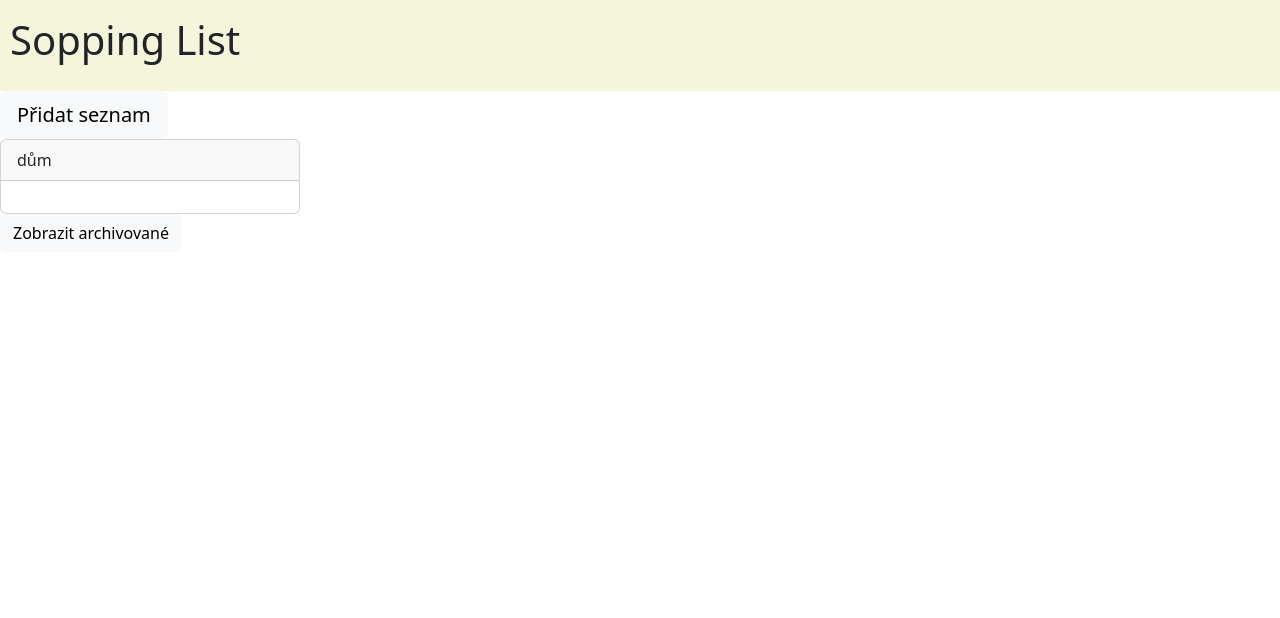
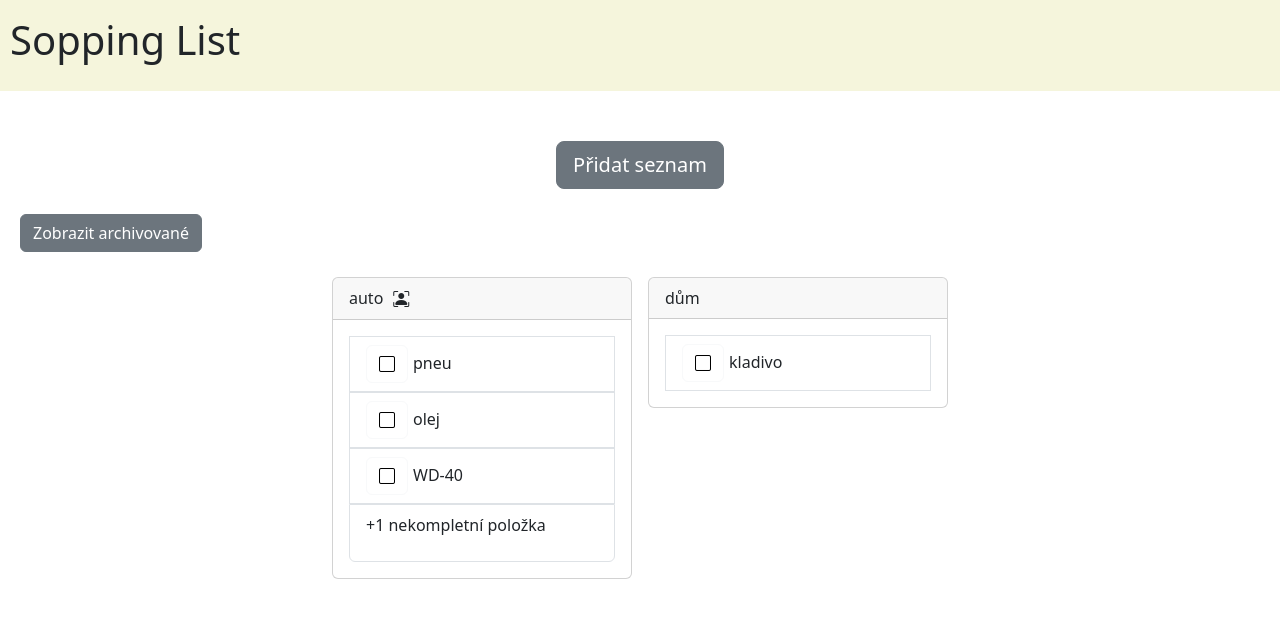
Before and after one commit to pepis-cz/Shopping-List, a React (Create React App) app in the folder client/: page / in a window 1280 px wide. Shown: the top 618 px of the page. Built offline with nearby package versions, Linux system fonts and the light colour scheme.

Commit message:
poslední frontend update
hotová implementace nákupního seznamu

```diff
--- a/client/src/App.js
+++ b/client/src/App.js
@@ -33,31 +33,41 @@ function App() {
 
         items: [
           {
+            id: '0',
+            name: 'pneu',
+            status: false
+          },
+          {
             id: '1',
-            name: 'key',
+            name: 'olej',
             status: false
           },
           {
             id: '2',
-            name: 'value',
+            name: 'WD-40',
             status: false
           },
           {
             id: '3',
-            name: 'value',
+            name: 'benzín',
             status: false
-          },
+          }
         ],
 
         owner: '2',
         members: ['2', '1'],
-        archived: true
+        archived: false
       },
       {
-        id: '1',
+        id: '2',
         title: 'dům',
 
         items: [
+          {
+            id: '0',
+            name: 'kladivo',
+            status: false
+          }
         ],
 
         owner: '3',
--- a/client/src/Components/home-page/add-list.jsx
+++ b/client/src/Components/home-page/add-list.jsx
@@ -1,7 +1,7 @@
 import Button from 'react-bootstrap/Button'
 import ShoppingList from '../shopping-list/shopping-list';
 
-function AddList({ lists, setLists, userId, users, show, setShow }) {
+function AddList({ lists, setLists, userId, users, show, setShow, listId, setListId }) {
 
     const handleAdd = () => {
         const newList = {
@@ -17,14 +17,18 @@ function AddList({ lists, setLists, userId, users, show, setShow }) {
 
         setLists(prev => [...prev, newList]);
         setShow(true);
+        setListId(newList.id);
     }
 
     return (
         <>
-            <Button style = {{justifyContent: 'middle'}} variant = 'light' size = 'lg' onClick = {handleAdd}>
+            <div style = {{display: 'flex', justifyContent: 'center', marginTop: '50px', paddingBottom: "25px"}}>
+                <Button variant = 'secondary' size = 'lg' onClick = {handleAdd}>
                     Přidat seznam
                 </Button>
+            </div>
 
+            {listId === lists[lists.length-1] &&
                 <ShoppingList
                     users = {users}
                     shopList = {lists[lists.length-1]}
@@ -33,7 +37,9 @@ function AddList({ lists, setLists, userId, users, show, setShow }) {
                     setLists = {setLists}
                     show = {show}
                     setShow = {setShow}
+                    setListId = {setListId}
                 />
+            }
         </>
     )
 }
--- a/client/src/Components/home-page/card.jsx
+++ b/client/src/Components/home-page/card.jsx
@@ -3,7 +3,7 @@ import Button from 'react-bootstrap/Button'
 import ListGroup from 'react-bootstrap/ListGroup'
 import Card from 'react-bootstrap/Card'
 
-function Cards({ users, userId, lists, setLists, archived, show, setShow }) {
+function Cards({ users, userId, lists, setLists, condition, show, setShow, listId, setListId }) {
 
     const handleStatus = (id) => {
         setLists(prev => {
@@ -15,26 +15,47 @@ function Cards({ users, userId, lists, setLists, archived, show, setShow }) {
         });
     }
 
-    const handleClick = () => {
-        setShow(true)
+    const handleClick = (id) => {
+        setShow(true);
+        setListId(id);
     }
 
     return (
         <>
-            {lists.filter(item => item.archived === archived && item.members.includes(userId)).map(obj => (
-                <>
-                    <Card style={{ width: '300px' }} onClick = {handleClick} key = {obj.id}>
-                        <Card.Header>
-                            {obj.title === '' ? "list" : obj.title}
+        <div style = {{justifyContent: 'center', display: 'flex', flexWrap: 'wrap', gap: '16px'}}>
+            {lists.filter(item => ( condition ? item.archived === false && item.members.includes(userId) : item.members.includes(userId) )).map(obj => (
+                <div>
+                    <Card style={{width: '300px', minHeight: '130px'}} onClick = {() => handleClick(obj.id)} key = {obj.id}>
+                        <Card.Header style = {{
+                                maxWidth: '300px',
+                                display: 'flex',
+                                whiteSpace: 'nowrap'
+                            }}>
+                            <div style = {{
+                                maxWidth: '240px',
+                                overflow: 'hidden',
+                                textOverflow: 'ellipsis',
+                                whiteSpace: 'nowrap',
+                                marginRight: '5px'
+                            }}>
+                                {obj.title === '' ? "bezejmenný" : obj.title}
+                            </div>
+
+                            {obj.archived &&
+                                <i style = {{paddingTop: '1px'}} className = 'bi bi-archive-fill'/>
+                            }
+                            {obj.owner === userId &&
+                                <i style = {{marginLeft: '5px', paddingTop: '1px'}} className = 'bi bi-person-bounding-box'/>
+                            }
                         </Card.Header>
 
                         <Card.Body>
 
                             <ListGroup style = {{display: "flex"}}>
 
-                            {obj.items.length !== 0 &&
+                                {obj.items.filter(item => item.status === false).length !== 0 ?
                                     <>
-                                    {obj.items.filter(item => item.status === false).slice(0, 5).map((item) =>
+                                        {obj.items.filter(item => item.status === false).slice(0, 3).map((item) =>
                                             <div key = {item.id}>
                                                 <ListGroup.Item style = {{display: "flex"}}>
                                                     <Button variant = 'light' style = {{background: 'transparent', marginRight: '5px'}} onClick = {(e) => {
@@ -57,15 +78,19 @@ function Cards({ users, userId, lists, setLists, archived, show, setShow }) {
                                             </div>
                                         )}
                                     </>
+                                    :
+                                    <p style = {{display: 'flex', justifyContent: 'center', opacity: '80%'}}>
+                                        {obj.items.length ? 'hotový seznam' : 'prázdný seznam'}
+                                    </p>
                                 }
 
-                                {obj.items.filter(item => item.status === false).length > 5 &&
+                                {obj.items.filter(item => item.status === false).length > 3 &&
                                     <ListGroup.Item>
                                         <p>+
-                                            {obj.items.filter(item => item.status === false).length - 5}
+                                            {obj.items.filter(item => item.status === false).length - 3}
 
-                                            {obj.items.filter(item => item.status === false).length - 5 > 1 ?
-                                                (obj.items.filter(item => item.status === false).length - 5 > 4 ?
+                                            {obj.items.filter(item => item.status === false).length - 3 > 1 ?
+                                                (obj.items.filter(item => item.status === false).length - 3 > 4 ?
                                                 " nekompletních položek" : " nekompletní položky")
                                             : " nekompletní položka"}
                                         </p>
@@ -76,6 +101,7 @@ function Cards({ users, userId, lists, setLists, archived, show, setShow }) {
                         </Card.Body>
                     </Card>
 
+                    {listId === obj.id &&
                         <ShoppingList
                             users = {users}
                             shopList = {obj}
@@ -84,9 +110,12 @@ function Cards({ users, userId, lists, setLists, archived, show, setShow }) {
                             setLists = {setLists}
                             show = {show}
                             setShow = {setShow}
+                            setListId = {setListId}
                         />
-                </>
+                    }
+                </div>
             ))}
+            </div>
         </>
     )
 }
--- a/client/src/Components/home-page/dashboard.jsx
+++ b/client/src/Components/home-page/dashboard.jsx
@@ -1,11 +1,11 @@
 import Toggle from './toggle-archived';
 import AddList from './add-list';
 import { useState } from 'react'
-import Cards from './card';
 
 function Dashboard({ users, shopLists, userId }) {
     const [lists, setLists] = useState(shopLists);
     const [show, setShow] = useState(false);
+    const [listId, setListId] = useState(null);
     console.log(show);
 
     return (
@@ -21,16 +21,8 @@ function Dashboard({ users, shopLists, userId }) {
                 users = {users}
                 show = {show}
                 setShow = {setShow}
-            />
-
-            <Cards
-                users = {users}
-                userId = {userId}
-                lists = {lists}
-                setLists = {setLists}
-                archived = {false}
-                show = {show}
-                setShow = {setShow}
+                listId = {listId}
+                setListId = {setListId}
             />
 
             <Toggle
@@ -40,7 +32,11 @@ function Dashboard({ users, shopLists, userId }) {
                 setLists = {setLists}
                 show = {show}
                 setShow = {setShow}
+                listId = {listId}
+                setListId = {setListId}
             />
+
+            <div style = {{marginBottom: '50px'}}></div>
         </>
     )
 }
--- a/client/src/Components/home-page/toggle-archived.jsx
+++ b/client/src/Components/home-page/toggle-archived.jsx
@@ -2,26 +2,40 @@ import Button from 'react-bootstrap/Button'
 import Cards from './card';
 import { useState } from 'react'
 
-function Toggle({ users, userId, lists, setLists, show, setShow}) {
+function Toggle({ users, userId, lists, setLists, show, setShow, listId, setListId}) {
 
     const [toggle, setToggle] = useState(false);
     const handleToggle = () => setToggle(!toggle);
 
     return (
         <>
-            <Button variant = 'light' onClick = {handleToggle}>
+            <Button style = {{marginLeft: '20px', marginBottom: '25px'}} variant = 'secondary' onClick = {handleToggle}>
                 {toggle ? "Skrýt archivované" : "Zobrazit archivované"}
             </Button>
 
-            {toggle && (
+            {toggle ? (
                 <Cards
                     users = {users}
                     userId = {userId}
                     lists = {lists}
                     setLists = {setLists}
-                    archived = {true}
+                    condition = {false}
                     show = {show}
                     setShow = {setShow}
+                    listId = {listId}
+                    setListId = {setListId}
+                />
+            ) : (
+                <Cards
+                    users = {users}
+                    userId = {userId}
+                    lists = {lists}
+                    setLists = {setLists}
+                    condition = {true}
+                    show = {show}
+                    setShow = {setShow}
+                    listId = {listId}
+                    setListId = {setListId}
                 />
             )}
         </>
--- a/client/src/Components/shopping-list/footer/footer.jsx
+++ b/client/src/Components/shopping-list/footer/footer.jsx
@@ -37,6 +37,10 @@ function Footer({ archived, users, members, userId, owner, id, setLists, setShow
                     archived = {archived}
                     setValue = {setValue}
                 />
+
+                {archived &&
+                <p style = {{alignItems: 'center', paddingTop: '10px', marginBottom: '0px'}}>(archivován)</p>
+                }
             </div>
 
             <div>
--- a/client/src/Components/shopping-list/shopping-list.jsx
+++ b/client/src/Components/shopping-list/shopping-list.jsx
@@ -4,13 +4,14 @@ import Body from "./body/body";
 import Modal from 'react-bootstrap/Modal'
 import { useState } from 'react'
 
-function ShoppingList({ users, shopList, userId, lists, setLists, show, setShow }) {
+function ShoppingList({ users, shopList, userId, lists, setLists, show, setShow, setListId }) {
 
     const [value, setValue] = useState(shopList);
 
     const handleClose = () => {
         setLists(prev => prev.map(item => item.id === value.id ? value : item));
         setShow(false);
+        setListId(null);
     }
 
     return (
```
Lines whose indentation alone changed are shown as unchanged.
